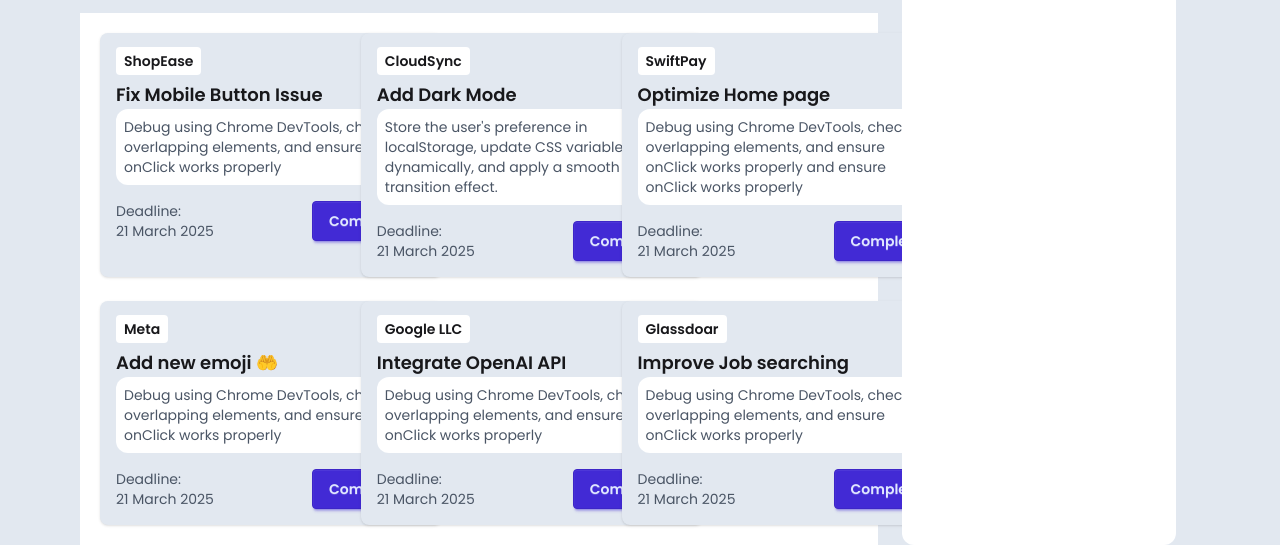
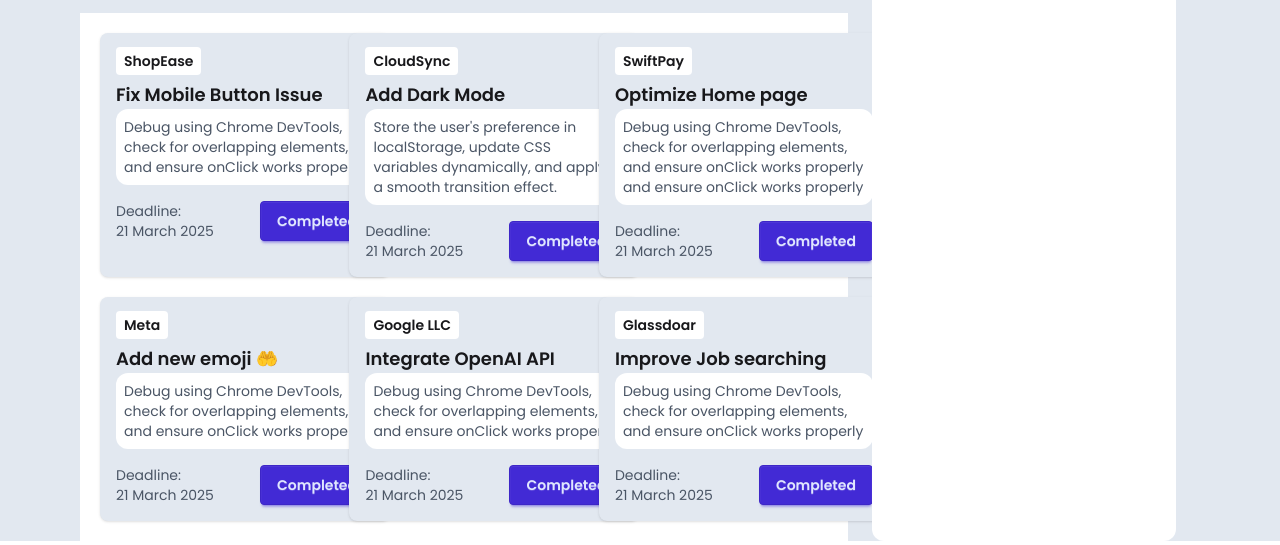
Before and after one commit to Sabit-Bin-Imran/Assignment-5, a plain HTML site: page index.html in a window 1280 px wide. Shown: the part 351-896 px from the top of the page. Drawn offline with nearby package versions, Linux system fonts and the light colour scheme.

Commit message:
fixed some issue

```diff
--- a/index.html
+++ b/index.html
@@ -73,8 +73,8 @@
 
                     </div>
                 <section class=" mt-4 p-5 bg-white">
-                    <div class="grid grid-cols-3 gap-6">
-                        <div class=" p-4 rounded-lg shadow w-[342px] bg-slate-200">
+                    <div class="grid grid-cols-3 gap-5">
+                        <div class=" p-4 rounded-lg shadow w-[290px] bg-slate-200">
                             <span class="text-sm font-semibold bg-white px-2 py-1 rounded">ShopEase</span>
                             <h2 id="mobile-btn" class="text-lg font-semibold mt-2">Fix Mobile Button Issue </h2>
                             <p class="text-gray-600 bg-white p-2 rounded-xl text-sm">Debug using Chrome DevTools, check for overlapping elements, and ensure onClick works properly</p>
@@ -83,7 +83,7 @@
                                 <button id="btn1" class="btn btn-primary">Completed</button>
                             </div>
                         </div>
-                        <div class="p-4 rounded-lg shadow w-[342px] bg-slate-200">
+                        <div class="p-4 rounded-lg shadow w-[290px] bg-slate-200">
                             <span class="text-sm font-semibold bg-white px-2 py-1 rounded">CloudSync</span>
                             <h2 id="dark-mode" class="text-lg font-semibold mt-2">Add Dark Mode</h2>
                             <p class="text-gray-600 bg-white p-2 rounded-xl text-sm">Store the user's preference in localStorage, update CSS variables dynamically, and apply a smooth transition effect.</p>
@@ -92,7 +92,7 @@
                                 <button id="btn2" class="btn btn-primary">Completed</button>
                             </div>
                         </div>
-                        <div class="p-4 rounded-lg shadow w-[342px] bg-slate-200">
+                        <div class="p-4 rounded-lg shadow w-[290px] bg-slate-200">
                             <span class="text-sm font-semibold bg-white px-2 py-1 rounded">SwiftPay</span>
                             <h2 id="home-page" class="text-lg font-semibold mt-2">Optimize  Home page </h2>
                             <p class="text-gray-600 bg-white p-2 rounded-xl text-sm">Debug using Chrome DevTools, check for overlapping elements, and ensure onClick works properly
@@ -102,7 +102,7 @@
                                 <button id="btn3" class="btn btn-primary">Completed</button>
                             </div>
                         </div>
-                        <div class="p-4 rounded-lg shadow w-[342px] bg-slate-200">
+                        <div class="p-4 rounded-lg shadow w-[290px] bg-slate-200">
                             <span class="text-sm font-semibold bg-white px-2 py-1 rounded">Meta</span>
                             <h2 id="add-emoji" class="text-lg font-semibold mt-2">Add new emoji 🤲</h2>
                             <p class="text-gray-600 bg-white p-2 rounded-xl text-sm">Debug using Chrome DevTools, check for overlapping elements, and ensure onClick works properly</p>
@@ -111,7 +111,7 @@
                                 <button id="btn4" class="btn btn-primary">Completed</button>
                             </div>
                         </div>
-                        <div class="p-4 rounded-lg shadow w-[342px] bg-slate-200">
+                        <div class="p-4 rounded-lg shadow w-[290px] bg-slate-200">
                             <span class="text-sm font-semibold bg-white px-2 py-1 rounded">Google LLC</span>
                             <h2 id="open-ai" class="text-lg font-semibold mt-2">Integrate OpenAI API </h2>
                             <p class="text-gray-600 bg-white p-2 rounded-xl text-sm">Debug using Chrome DevTools, check for overlapping elements, and ensure onClick works properly</p>
@@ -120,7 +120,7 @@
                                 <button id="btn5" class="btn btn-primary">Completed</button>
                             </div>
                         </div>
-                        <div class="p-4 rounded-lg shadow w-[342px] bg-slate-200">
+                        <div class="p-4 rounded-lg shadow w-[290px] bg-slate-200">
                             <span class="text-sm font-semibold bg-white px-2 py-1 rounded">Glassdoar</span>
                             <h2 id="job" class="text-lg font-semibold mt-2">Improve Job searching </h2>
                             <p class="text-gray-600 bg-white p-2 rounded-xl text-sm">Debug using Chrome DevTools, check for overlapping elements, and ensure onClick works properly</p>
```
